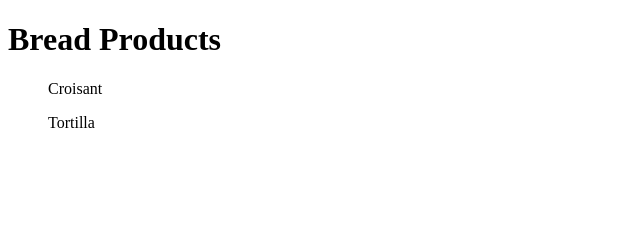
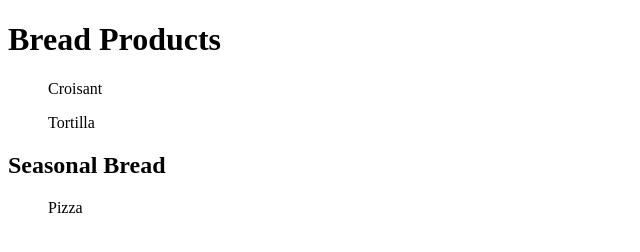
Before and after one commit to raengithub/com.bread.demol, a plain HTML site: page WebContent/index.html in a window 1280 px wide. Shown: the whole page, without its empty margins (0-640 px from the left). Drawn offline with Linux system fonts and the light colour scheme.

Commit message:
added seasonal breads

```diff
--- a/WebContent/index.html
+++ b/WebContent/index.html
@@ -8,5 +8,7 @@
 <h1>Bread Products</h1>
 <ul>Croisant</ul>
 <ul>Tortilla</ul>
+<h2>Seasonal Bread</h2>
+<ul>Pizza</ul>
 </body>
 </html>
```
